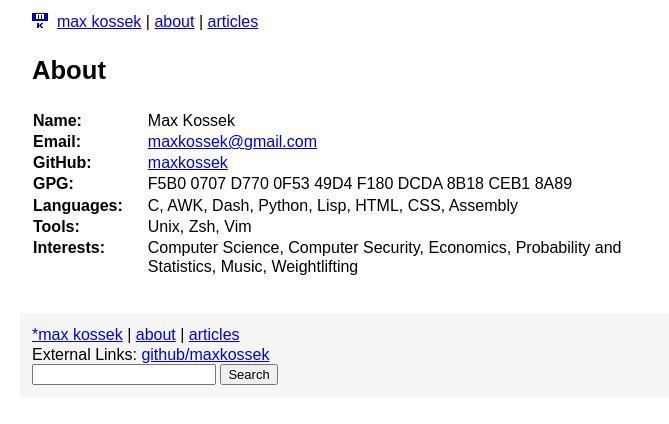
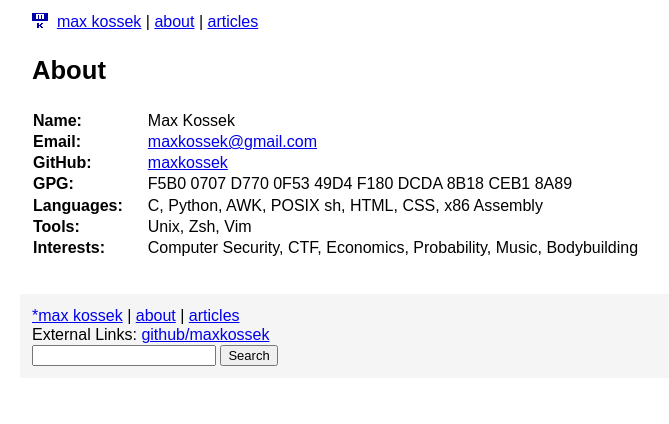
Before and after one commit to maxkossek/maxkossek.github.io, a Jekyll site: the page built from about.html, in a window 1280 px wide. Shown: the top 424 px of the page, without its empty margins (288-957 px from the left). Built offline with Jekyll 4.4.1, drawn with Linux system fonts in a browser that asks for light colours.

Commit message:
Update About page

```diff
--- a/about.html
+++ b/about.html
@@ -17,9 +17,9 @@ sitemap:
 <tr><td><strong>Email:</strong></td><td><a href="mailto: &#109;&#097;&#120;&#107;&#111;&#115;&#115;&#101;&#107;&#064;&#103;&#109;&#097;&#105;&#108;&#046;&#099;&#111;&#109;">&#109;&#097;&#120;&#107;&#111;&#115;&#115;&#101;&#107;&#064;&#103;&#109;&#097;&#105;&#108;&#046;&#099;&#111;&#109;</a></td></tr>
 <tr><td><strong>GitHub:</strong></td><td><a rel="noopener" target="_blank" href="https://github.com/maxkossek">maxkossek</a></td></tr>
 <tr><td><strong>GPG:</strong></td><td>F5B0 0707 D770 0F53 49D4 F180 DCDA 8B18 CEB1 8A89</td></tr>
-<tr><td><strong>Languages:</strong></td><td>C, AWK, Dash, Python, Lisp, HTML, CSS, Assembly</td></tr>
+<tr><td><strong>Languages:</strong></td><td>C, Python, AWK, POSIX sh, HTML, CSS, x86 Assembly</td></tr>
 <tr><td><strong>Tools:</strong></td><td>Unix, Zsh, Vim</td></tr>
-<tr><td><strong>Interests:</strong></td><td>Computer Science, Computer Security, Economics, Probability and Statistics, Music, Weightlifting</td></tr>
+<tr><td><strong>Interests:</strong></td><td>Computer Security, CTF, Economics, Probability, Music, Bodybuilding</td></tr>
 </table>
 </div>
 
```
Also changed, not shown: other parts of about.html (+1 -1 lines).
